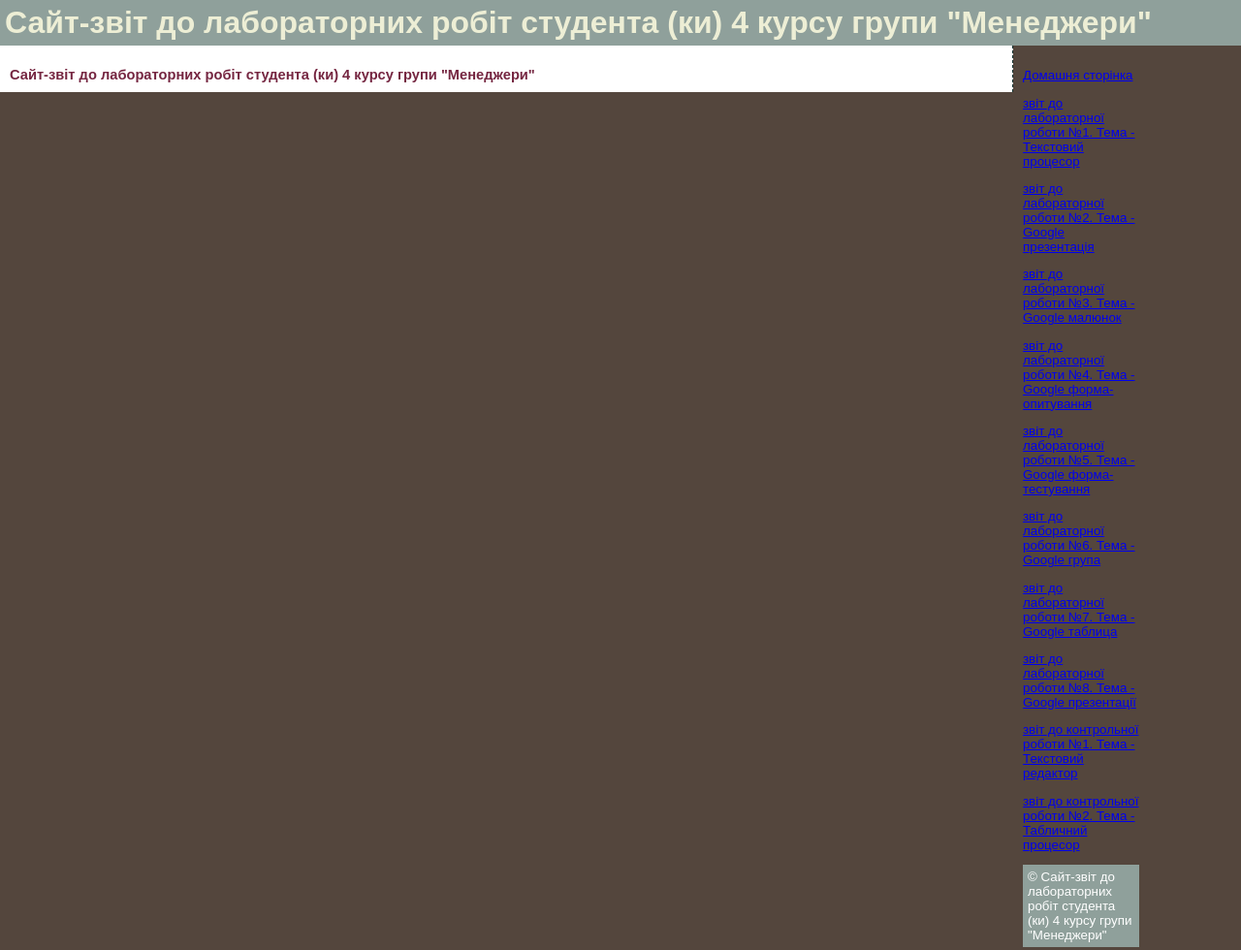
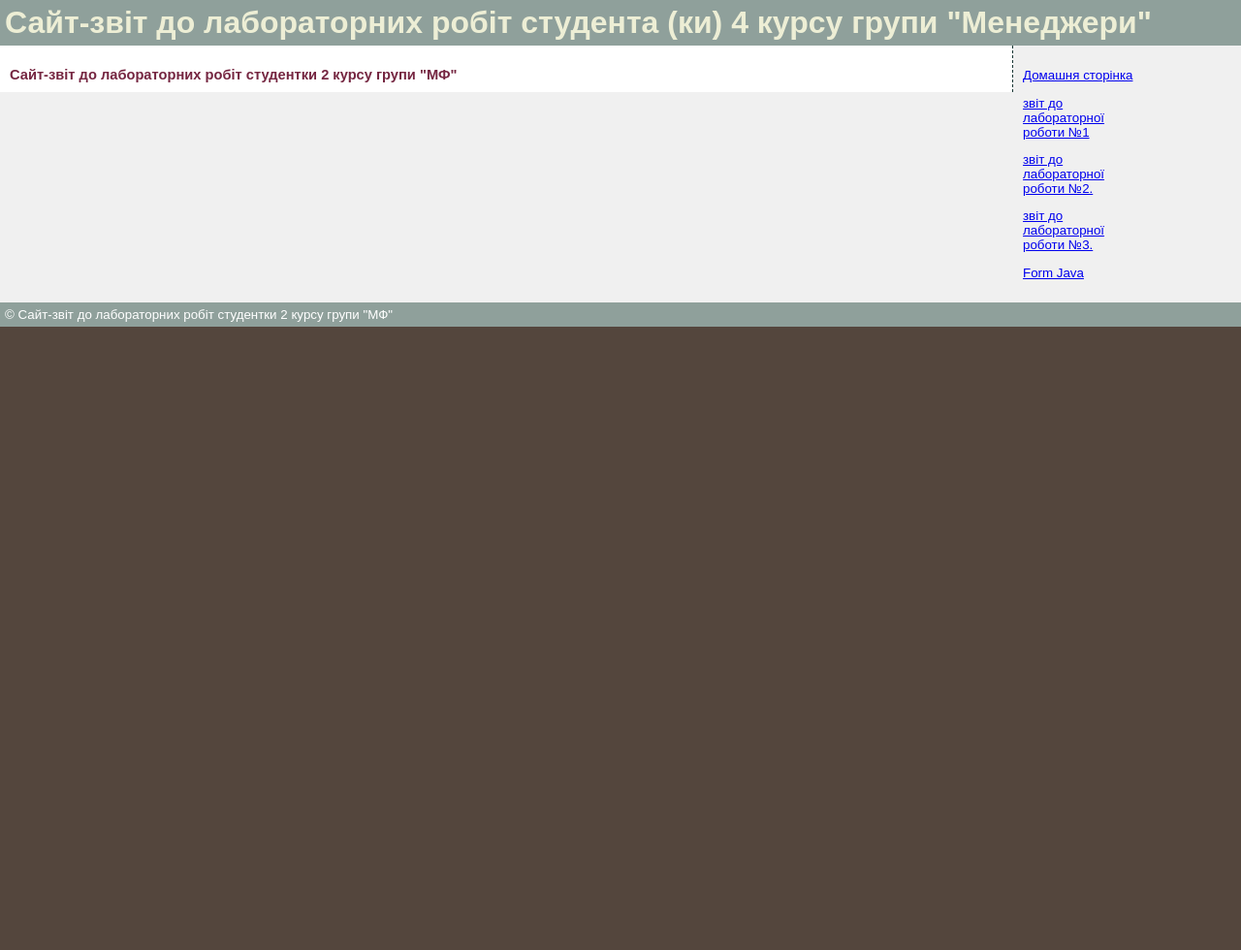
Before and after one commit to YuliaDubrivskaya/Xranilishe, a plain HTML site: page index.html in a window 1280 px wide. Shown: the whole page at 97% size. After the commit the page ends 800 px from the top, so only its background shows below. Drawn offline with Linux system fonts and the light colour scheme.

Commit message:
Update index.html

```diff
--- a/index.html
+++ b/index.html
@@ -55,23 +55,17 @@
   <div id="container">
    <div id="header">Сайт-звіт до лабораторних робіт студента (ки) 4 курсу групи "Менеджери"</div>
    <div id="content">
-    <h2>Сайт-звіт до лабораторних робіт студента (ки) 4 курсу групи "Менеджери"</h2>
+    <h2>Сайт-звіт до лабораторних робіт студентки 2 курсу групи "МФ"</h2>
    </div>
    <div id="sidebar">
     <p><a href="index.html">Домашня сторінка</a></p>
-    <p><a href="lab1.html">звіт до лабораторної роботи №1. Тема - Текстовий процесор</a></p>
-    <p><a href="lab2.html">звіт до лабораторної роботи №2. Тема - Google презентація</a></p>
-    <p><a href="lab3.html">звіт до лабораторної роботи №3. Тема - Google малюнок</a></p>
-    <p><a href="lab4.html">звіт до лабораторної роботи №4. Тема - Google форма-опитування</a></p>
-    <p><a href="lab5.html">звіт до лабораторної роботи №5. Тема - Google форма-тестування</a></p>
-    <p><a href="lab6.html">звіт до лабораторної роботи №6. Тема -  Google група</a></p>
-    <p><a href="lab7.html">звіт до лабораторної роботи №7. Тема - Google таблица</a></p
-    <p><a href="lab8.html">звіт до лабораторної роботи №8. Тема - Google презентації</a></p
-    <p><a href="kon1.html">звіт до контрольної роботи №1. Тема - Текстовий редактор</a></p
-    <p><a href="kon2.html">звіт до контрольної роботи №2. Тема - Табличний процесор</a></p
-   </div>
+    <p><a href="lab1.html">звіт до лабораторної роботи №1</a></p>
+    <p><a href="lab2.html">звіт до лабораторної роботи №2.</a></p>
+    <p><a href="lab3.html">звіт до лабораторної роботи №3.</a></p>
+    <p><a href="lab4.html">Form Java</a></p>
+  </div>
    <div class="clear"></div>
-   <div id="footer">&copy; Сайт-звіт до лабораторних робіт студента (ки) 4 курсу групи "Менеджери"</div>
+   <div id="footer">&copy; Сайт-звіт до лабораторних робіт студентки 2 курсу групи "МФ"</div>
   </div>
  </body>
 </html>
```
